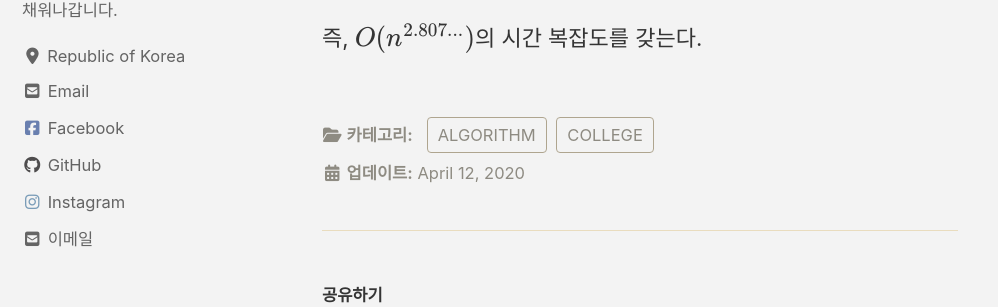
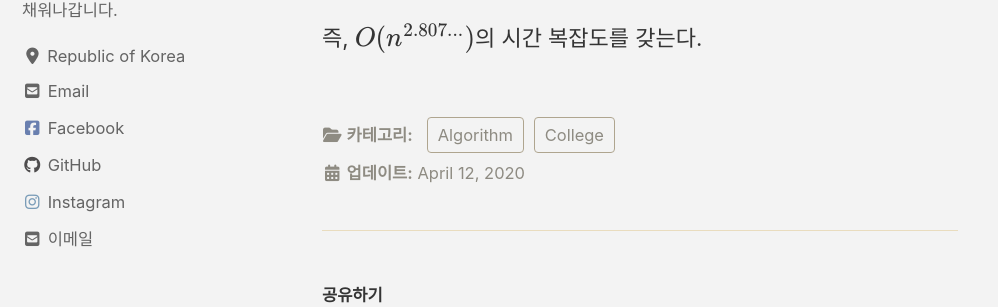
Before and after one commit to sang0436/sang0436.github.io, a Jekyll site: the page built from _posts/2020-04-12-Strassen-Algorithm.md, in a window 1280 px wide and 900 px high, scrolled down 3277 px. Shown: the part 135-442 px from the top of the window, without its empty margins (0-998 px from the left). Built offline with Jekyll 4.4.1, drawn with Linux system fonts in a browser that asks for light colours; cached includes are drawn as plain includes; nearby versions of some CDN libraries; formulas are drawn with MathJax 3; comment, search, counter and statistics services are not loaded.

```diff
--- a/_posts/2020-04-12-Strassen-Algorithm.md
+++ b/_posts/2020-04-12-Strassen-Algorithm.md
@@ -2,7 +2,7 @@
 layout : single
 title : "Strassen Algorithm"
 date : 2020-04-12
-categories : ALGORITHM COLLEGE
+categories : Algorithm College
 use_math : true
 ---
 
```
